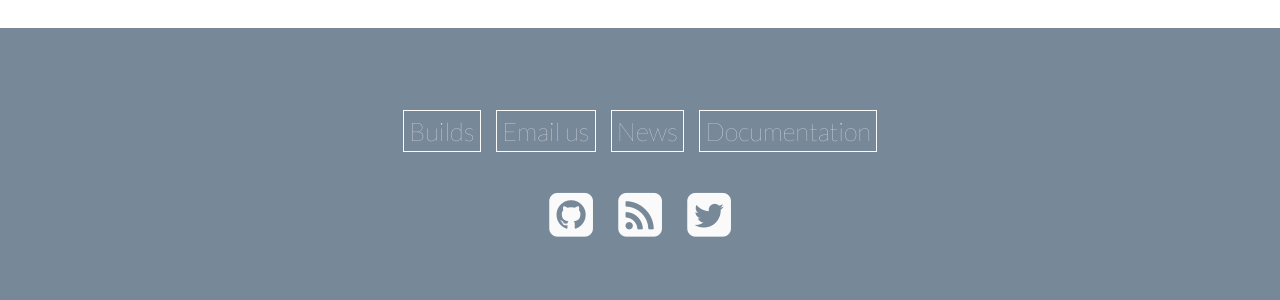
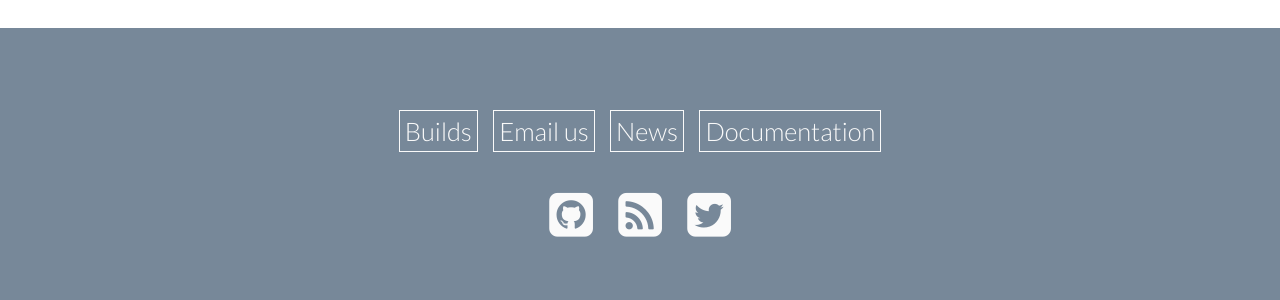
Before and after one commit to frigg/frigg.github.io, a Jekyll site: the page built from index.html, in a window 1280 px wide. Shown: the part 1349-1649 px from the top of the page. Built offline with Jekyll 4.4.1, drawn with Linux system fonts in a browser that asks for light colours; nearby versions of some CDN libraries.

Commit message:
Remove font weight from footer links

```diff
--- a/_sass/_base.sass
+++ b/_sass/_base.sass
@@ -51,7 +51,6 @@ a
       margin: 0.2em
       padding: 0.2em
       border: 1px solid $color-inverted-text
-      font-weight: 100
       text-decoration: none
       display: inline-block
       transition: color 0.4s ease-in-out
```
